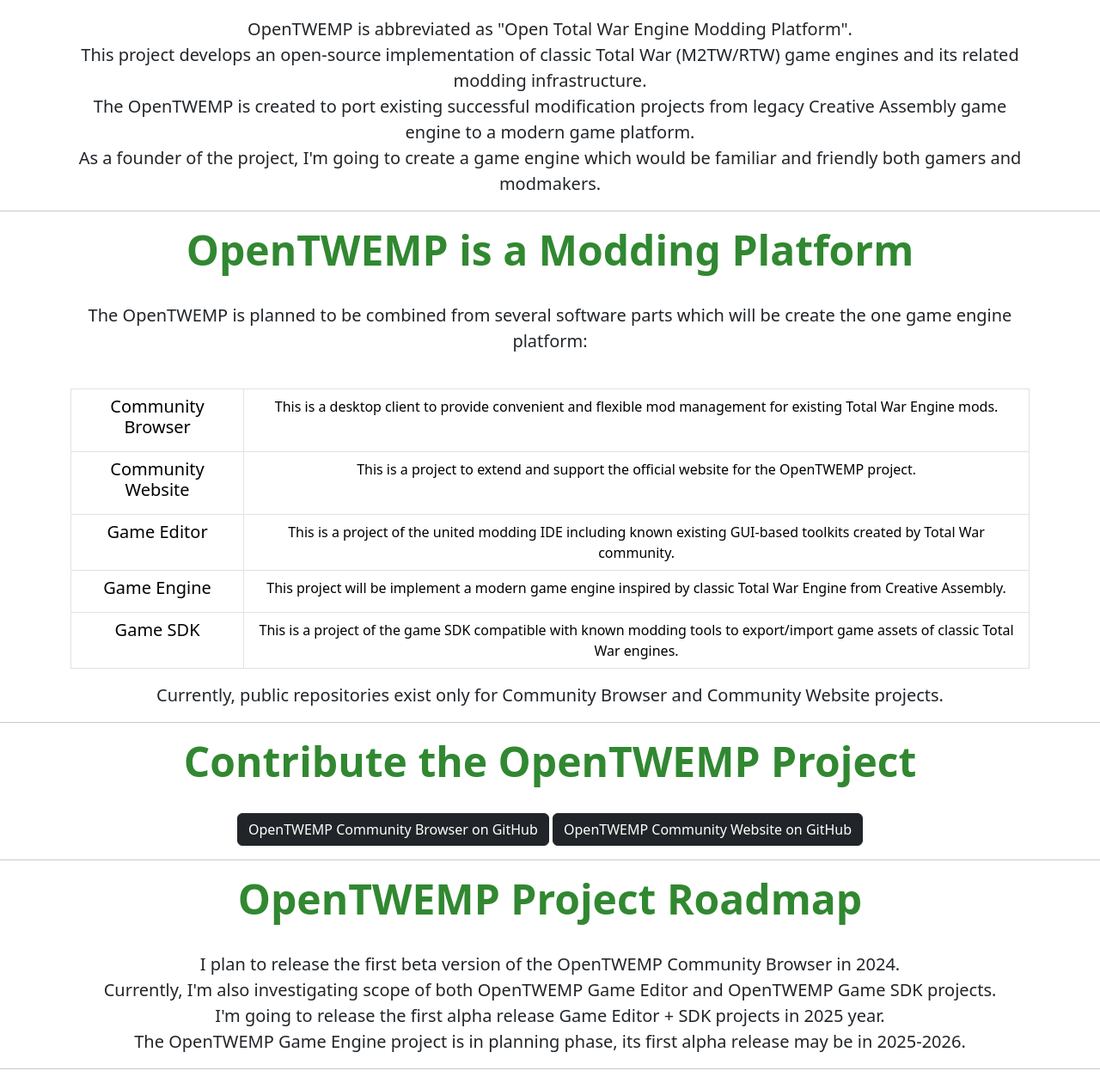
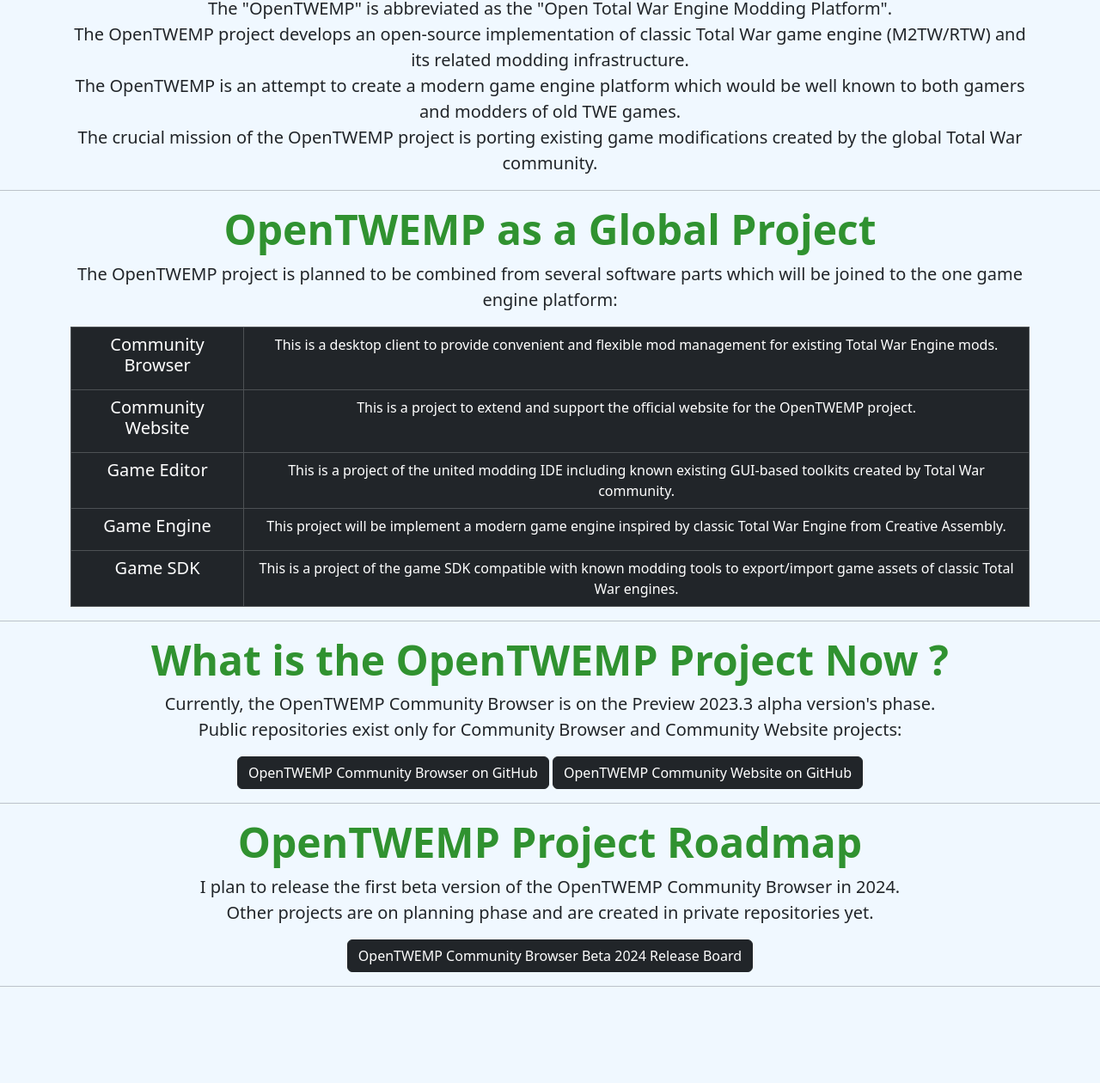
Before and after one commit to OpenTWEMP/OpenTWEMP-Website-Project, a plain HTML site: page index.html in a window 1280 px wide. Shown: the part 547-1807 px from the top of the page at 86% size. After the commit the page ends 1711 px from the top, so only its background shows below. Drawn offline with nearby package versions, Linux system fonts and the light colour scheme.

Commit message:
Updated content for the website.

```diff
--- a/index.html
+++ b/index.html
@@ -11,7 +11,7 @@
     </header>
     <hr>
     <div class="container text-center">
-        <h1 class="display-4">Welcome to OpenTWEMP Project's Home Page!</h1>
+        <h1 class="display-4">Welcome to OpenTWEMP Project's Home Page !</h1>
         <br>
         <div>
             <img src="./images/twemp-website.png" alt="twemp-website">
@@ -24,27 +24,24 @@
     </div>
     <hr>
     <div class="container text-center">
-        <h2 class="display-5">OpenTWEMP is an Open-Source Project</h2>
-        <br>
+        <h2 class="display-5">What is OpenTWEMP ?</h2>
         <p class="lead">
-            <strong>OpenTWEMP</strong> is abbreviated as "Open Total War Engine Modding Platform".
+            The "OpenTWEMP" is abbreviated as the "Open Total War Engine Modding Platform".
             <br>
-            This project develops an open-source implementation of classic Total War (M2TW/RTW) game engines and its related modding infrastructure.
+            The OpenTWEMP project develops an open-source implementation of classic Total War game engine (M2TW/RTW) and its related modding infrastructure.
             <br>
-            The OpenTWEMP is created to port existing successful modification projects from legacy Creative Assembly game engine to a modern game platform.
+            The OpenTWEMP is an attempt to create a modern game engine platform which would be well known to both gamers and modders of old TWE games.
             <br>
-            As a founder of the project, I'm going to create a game engine which would be familiar and friendly both gamers and modmakers.
+            The crucial mission of the OpenTWEMP project is <strong>porting</strong> existing game modifications created by the global Total War community.
         </p>
     </div>
     <hr>
     <div class="container text-center">
-        <h2 class="display-5">OpenTWEMP is a Modding Platform</h2>
-        <br>
+        <h2 class="display-5">OpenTWEMP as a Global Project</h2>
         <p class="lead">
-            The OpenTWEMP is planned to be combined from several software parts which will be create the one game engine platform:
+            The OpenTWEMP project is planned to be combined from several software parts which will be joined to the one game engine platform:
         </p>
-        <br>
-        <table class="table table-bordered">
+        <table class="table table-dark table-bordered">
             <tbody>
               <tr>
                 <td><h5>Community Browser</h3></td>
@@ -68,14 +65,15 @@
               </tr>
             </tbody>
           </table>
-          <p class="lead">
-            Currently, public repositories exist only for Community Browser and Community Website projects.
-          </p>
     </div>
     <hr>
     <div class="container text-center">
-        <h2 class="display-5">Contribute the OpenTWEMP Project</h2>
-        <br>
+        <h2 class="display-5">What is the OpenTWEMP Project Now ?</h2>
+        <p class="lead">
+          Currently, the OpenTWEMP Community Browser is on the <strong>Preview 2023.3</strong> alpha version's phase.
+          <br>
+          Public repositories exist only for Community Browser and Community Website projects:
+        </p>
         <a type="button" class="btn btn-dark" href="https://github.com/dar920910/OpenTWEMP-Community-Browser">OpenTWEMP Community Browser on GitHub</a>
         <a type="button" class="btn btn-dark" href="https://github.com/dar920910/OpenTWEMP-Community-Website">OpenTWEMP Community Website on GitHub</a>
         <br>
@@ -83,18 +81,13 @@
     <hr>
     <div class="container text-center">
         <h2 class="display-5">OpenTWEMP Project Roadmap</h2>
-        <br>
-        <p class="lead">
+          <p class="lead">
             I plan to release the first beta version of the OpenTWEMP Community Browser in 2024.
             <br>
-            Currently, I'm also investigating scope of both OpenTWEMP Game Editor and OpenTWEMP Game SDK projects.
-            <br>
-            I'm going to release the first alpha release Game Editor + SDK projects in 2025 year.
-            <br>
-            The OpenTWEMP Game Engine project is in planning phase, its first alpha release may be in 2025-2026.
-            <br>
-
-        </p>
+            Other projects are on planning phase and are created in private repositories yet.
+          </p>
+            <a type="button" class="btn btn-dark" href="https://github.com/users/dar920910/projects/15/views/2">OpenTWEMP Community Browser Beta 2024 Release Board</a>
+          <br>
     </div>
     <hr>
     <footer>
--- a/styles/style.css
+++ b/styles/style.css
@@ -1,9 +1,13 @@
+.main_page {
+    background-color: aliceblue;
+}
+
 h1.display-4 {
-    color: rgb(29, 31, 28);
-    font-weight: bold;
+    color: rgb(48, 148, 48);
+    font-weight: bolder;
 }
 
 h2.display-5 {
-    color: rgb(49, 136, 49);
+    color: rgb(48, 146, 48);
     font-weight: bold;
 }
```
